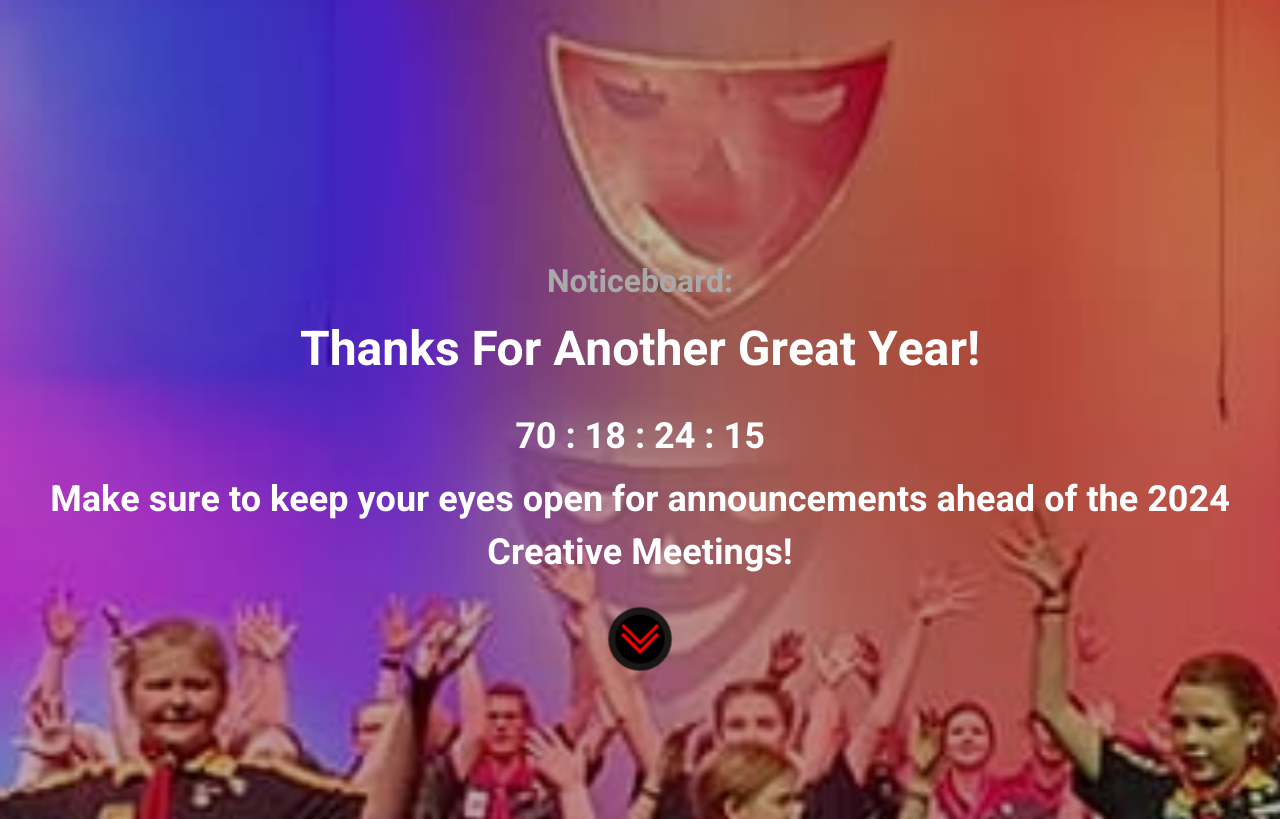
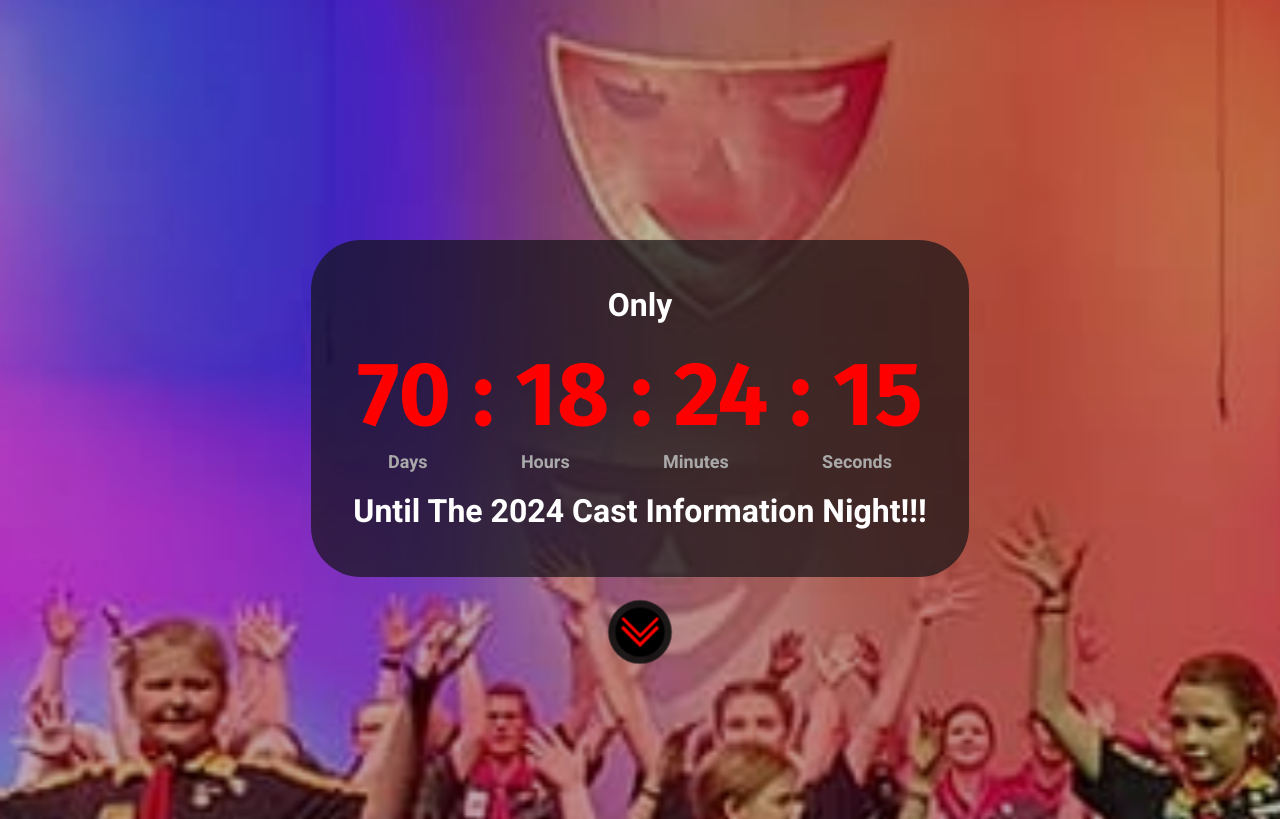
Before and after one commit to ClearyCoding/alburygangshow.com.au, a PHP site: page / in a window 1280 px wide. Shown: the part 707-1526 px from the top of the page. Run offline with PHP 8.4, Linux system fonts and the light colour scheme.

Commit message:
Styled Countdown Timer

```diff
--- a/assets/scripts/billboard-countdown.js
+++ b/assets/scripts/billboard-countdown.js
@@ -18,13 +18,13 @@ var x = setInterval(function() {
     var minutes = Math.floor((distance % (1000 * 60 * 60)) / (1000 * 60));
     var seconds = Math.floor((distance % (1000 * 60)) / 1000);
 
-    // Display the result in the element with id="demo"
-    document.getElementById("pageHome-section-billboard-countdown").innerHTML = days + " : " + ('0' + hours).slice(-2) + " : "
+    // Display the result in the element with id="pageHome-section-billboard-container-countdown"
+    document.getElementById("pageHome-section-billboard-container-countdown").innerHTML = days + " : " + ('0' + hours).slice(-2) + " : "
         + ('0' + minutes).slice(-2) + " : " + ('0' + seconds ).slice(-2);
 
     // If the countdown is finished, write some text
     if (distance < 0) {
         clearInterval(x);
-        document.getElementById("pageHome-section-billboard-countdown").innerHTML = "NOW";
+        document.getElementById("pageHome-section-billboard-container-countdown").innerHTML = "NOW";
     }
 }, 1000);
--- a/assets/styles/pageHome/sections.css
+++ b/assets/styles/pageHome/sections.css
@@ -193,29 +193,39 @@ Section Code
     align-items: center;
     width: 100%;
 }
-.pageHome-section-billboard-title {
-    color: darkgray;
+.pageHome-section-billboard-container {
+    display: flex;
+    justify-content: center;
+    flex-direction: column;
+    align-items: center;
+
+    background-color: rgba(21,21,23,0.7);
+    height: auto;
+    width: auto;
+    border-radius: 50px;
+    padding: 30px;
+}
+.pageHome-section-billboard-container h3 {
+    color: white;
     font-size: 32px;
-    margin: 25px 0 0 0;
+    text-align: center;
+    align-self: center;
+    margin: 12px;
+}
+.pageHome-section-billboard-container h2 {
+    font-size: 90px;
     align-self: center;
 }
-.pageHome-section-billboard-notice-title {
-    color: white;
-    font-size: 48px;
-    margin: 10px 0 20px 0;
-    text-align: center;
-    align-self: center;
+.pageHome-section-billboard-container-units {
+    display: flex;
+    justify-content: space-around;
+    align-items: center;
+    width: 100%;
 }
-.pageHome-section-billboard-notice-subtitle {
-    color: white;
-    text-align: center;
-    font-size: 36px;
-    margin: 5px;
-    align-self: center;
-}
-.pageHome-section-billboard-notice-title a,
-.pageHome-section-billboard-notice-subtitle a {
-    color: white;
+.pageHome-section-billboard-container-units h4 {
+    color: darkgray;
+    font-size: 18px;
+    margin: 0;
 }
 .pageHome-backdrop-billboard-scroll {
     background: black;
--- a/index.html
+++ b/index.html
@@ -22,16 +22,17 @@
         <figure class="pageHome-backdrop-billboard"></figure>
         <article class="pageHome-section-about">
             <article id="billboard" class="pageHome-section-billboard">
-                <h4 class="pageHome-section-billboard-title">Noticeboard:</h4>
-                <h3 class="pageHome-section-billboard-notice-title">
-                    Thanks For Another Great Year!
-                </h3>
-                <h3 class="pageHome-section-billboard-notice-subtitle" id="pageHome-section-billboard-countdown">
-                    2023 DVDs will be available for collection soon!
-                </h3>
-                <h3 class="pageHome-section-billboard-notice-subtitle">
-                    Make sure to keep your eyes open for announcements ahead of the 2024 Creative Meetings!
-                </h3>
+                <section class="pageHome-section-billboard-container">
+                    <h3>Only</h3>
+                    <h2 id="pageHome-section-billboard-container-countdown"> A Short Time</h2>
+                    <div class="pageHome-section-billboard-container-units">
+                        <h4>Days</h4>
+                        <h4>Hours</h4>
+                        <h4>Minutes</h4>
+                        <h4>Seconds</h4>
+                    </div>
+                    <h3>Until The 2024 Cast Information Night!!!</h3>
+                </section>
 
                 <!--
                 This creates the down button. Please only change the "href" attribute on the "a" tag :)
@@ -92,8 +93,8 @@
             </article>
             <div class="pageHome-anchor" id="history"></div>
             <h2>Our History</h2>
-            <p>From 1965 to 2023, local Scouts have graced our theatres with an Albury rendition of </p>
-            <a href="/history" target="_self">Our History</a>
+            <p>Since 1965, local Scouts have graced our theatres with an Albury rendition of ever-popular Gang Show format.</p>
+            <a href="/history" target="_self" class="pageHome-section-history-button">Our History &#8594</a>
         </article>
         <figure class="pageHome-backdrop-tickets"></figure>
         <article class="pageHome-section-faq">
```
Also changed, not shown: other parts of assets/styles/pageHome/sections.css (+14 -25 lines).
